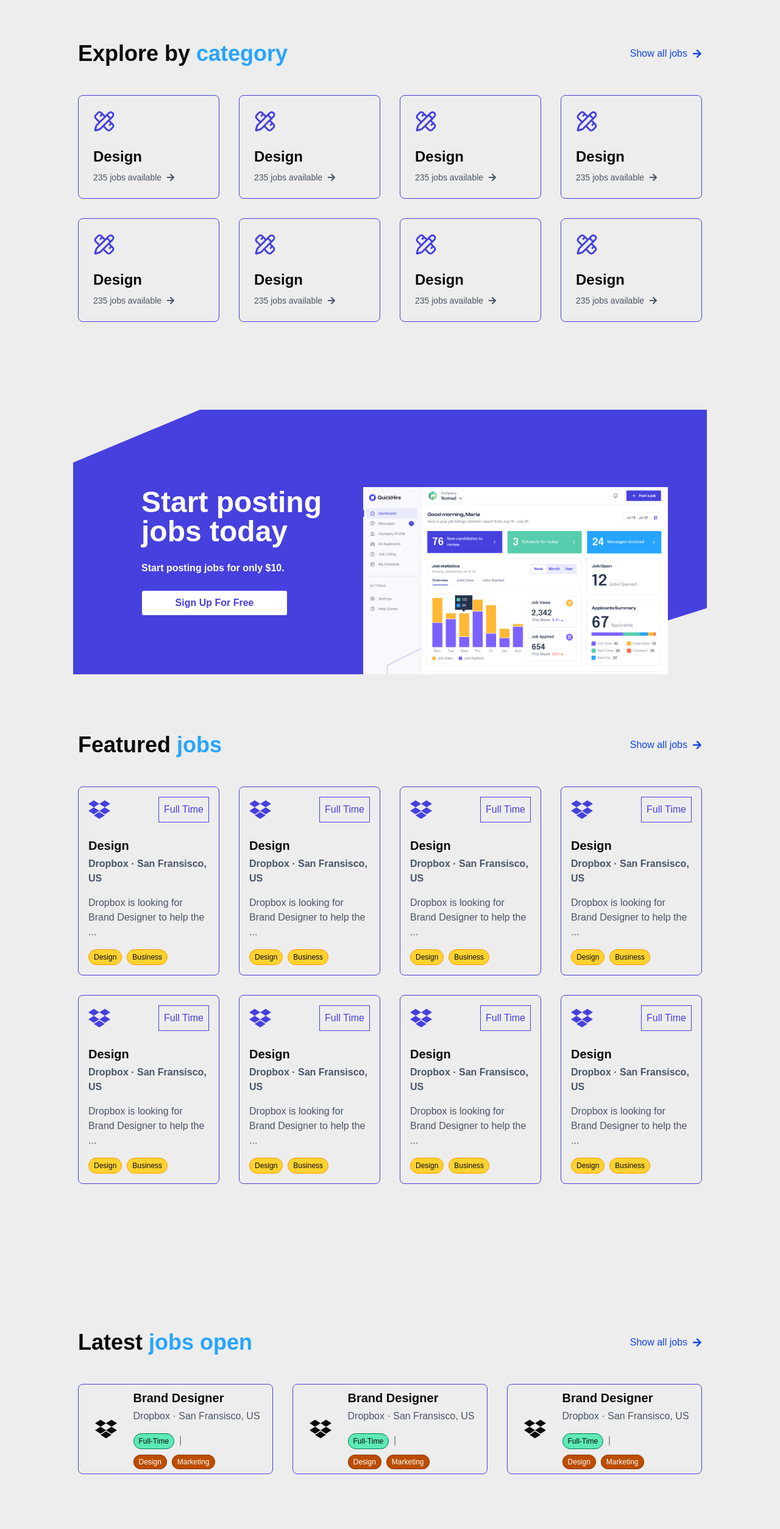
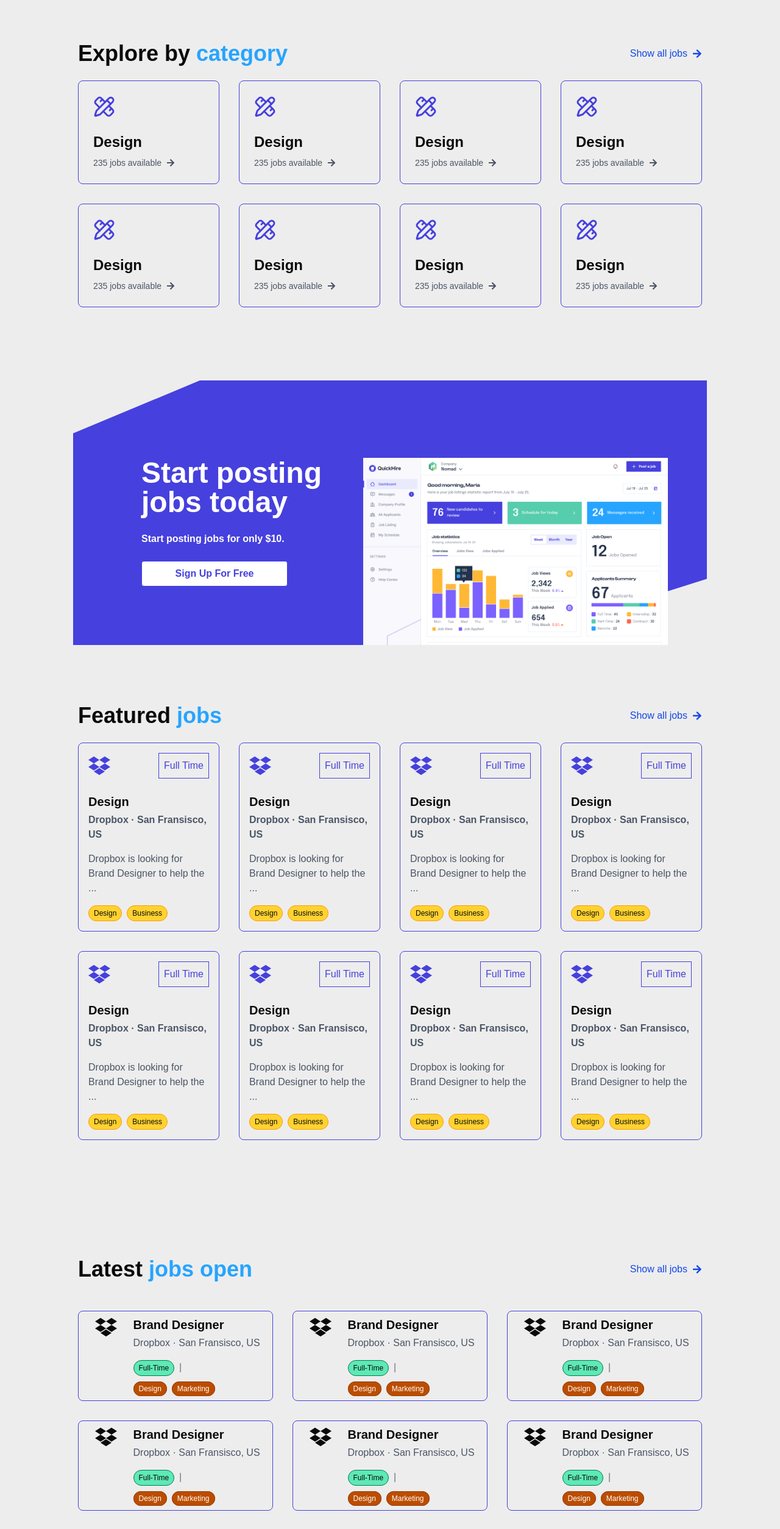
Before and after one commit to Marg0n/QuickHire, a Next.js app in the folder frontend/: page / in a window 1280 px wide. Shown: the part 980-3488 px from the top of the page at 61% size. Built offline with nearby package versions, Linux system fonts and the light colour scheme; a web font is replaced by a local one.

Commit message:
Modify: Modified Featured, Category and Latest component responsiveness behaviour.

```diff
--- a/frontend/package.json
+++ b/frontend/package.json
@@ -13,7 +13,8 @@
     "next": "16.1.6",
     "react": "19.2.3",
     "react-dom": "19.2.3",
-    "react-icons": "^5.5.0"
+    "react-icons": "^5.5.0",
+    "swiper": "^12.1.2"
   },
   "devDependencies": {
     "@tailwindcss/postcss": "^4",
--- a/frontend/src/components/landing/category/Category.tsx
+++ b/frontend/src/components/landing/category/Category.tsx
@@ -23,47 +23,16 @@ const Category = () => {
       </div>
 
       {/* content */}
-      <div className="grid grid-cols-1 md:grid-cols-4 gap-8 my-12">
-        <CategoryBox
-          icon={<LuPencilRuler />}
-          title="Design"
-          description="235 jobs available"
-        />
-        <CategoryBox
-          icon={<LuPencilRuler />}
-          title="Design"
-          description="235 jobs available"
-        />
-        <CategoryBox
-          icon={<LuPencilRuler />}
-          title="Design"
-          description="235 jobs available"
-        />
-        <CategoryBox
-          icon={<LuPencilRuler />}
-          title="Design"
-          description="235 jobs available"
-        />
-        <CategoryBox
-          icon={<LuPencilRuler />}
-          title="Design"
-          description="235 jobs available"
-        />
-        <CategoryBox
-          icon={<LuPencilRuler />}
-          title="Design"
-          description="235 jobs available"
-        />
-        <CategoryBox
-          icon={<LuPencilRuler />}
-          title="Design"
-          description="235 jobs available"
-        />
-        <CategoryBox
-          icon={<LuPencilRuler />}
-          title="Design"
-          description="235 jobs available"
-        />
+      <div className="grid grid-cols-1 md:grid-cols-4 gap-8 my-6">
+        {[...Array(8)].map((_, i) => (
+          <div key={i}>
+            <CategoryBox
+              icon={<LuPencilRuler />}
+              title="Design"
+              description="235 jobs available"
+            />
+          </div>
+        ))}
       </div>
 
       <Link
--- a/frontend/src/components/landing/featured/Featured.tsx
+++ b/frontend/src/components/landing/featured/Featured.tsx
@@ -1,8 +1,32 @@
+"use client";
+
 import Link from "next/link";
-import React from "react";
 import { FaArrowRight, FaDropbox } from "react-icons/fa";
 import FeaturedBox from "./FeaturedBox";
-import { LuPencilRuler } from "react-icons/lu";
+
+//? Import Swiper React components
+import { Swiper, SwiperSlide } from "swiper/react";
+
+//? Import Swiper styles
+import "swiper/css";
+import "swiper/css/scrollbar";
+import "swiper/css/navigation";
+import "swiper/css/pagination";
+
+//? import required modules
+import { Keyboard, Scrollbar, Navigation, Pagination } from "swiper/modules";
+
+//? cards
+const cards = Array(8).fill({
+  icon: <FaDropbox />,
+  type: "Full Time",
+  title: "Design",
+  platform: "Dropbox",
+  address: "San Fransisco, US",
+  tags: ["Design", "Business"],
+  description:
+    "Dropbox is looking for Brand Designer to help the team to create a new brand identity for the company.",
+});
 
 const Featured = () => {
   return (
@@ -23,7 +47,7 @@ const Featured = () => {
       </div>
 
       {/* content */}
-      <div className="grid grid-cols-1 md:grid-cols-3 xl:grid-cols-4 gap-8 my-12">
+      <div className="hidden lg:grid grid-cols-1 md:grid-cols-3 xl:grid-cols-4 gap-8 mt-6">
           {[...Array(8)].map((_, i) => (
             <div key={i} >
               <FeaturedBox
@@ -39,6 +63,27 @@ const Featured = () => {
           ))}
       </div>
 
+      <div className="my-12 cursor-grab lg:hidden">
+        <Swiper
+          slidesPerView={1} // 1 slide on mobile
+          spaceBetween={16}
+          breakpoints={{
+            640: { slidesPerView: 2, spaceBetween: 16 },
+            1024: { slidesPerView: 3, spaceBetween: 20 },
+          }}
+          // navigation
+          // pagination={{ clickable: false }}
+          // scrollbar={{ draggable: false }}
+          modules={[Keyboard, Navigation, Pagination, Scrollbar]}
+        >
+          {cards.map((item, index) => (
+            <SwiperSlide key={index}>
+              <FeaturedBox {...item} />
+            </SwiperSlide>
+          ))}
+        </Swiper>
+      </div>
+
       <Link
         href={"/showall"}
         className=" md:hidden flex justify-start items-center gap-2 text-blue-700 font-semibold"
--- a/frontend/src/components/landing/latest/Latest.tsx
+++ b/frontend/src/components/landing/latest/Latest.tsx
@@ -22,6 +22,8 @@ const Latest = () => {
 
       {/* content */}
       <div className="grid grid-cols-1 md:grid-cols-2 xl:grid-cols-3 gap-8 my-12">
+        {[...Array(8)].map((_, i) => (
+          <div key={i}>
             <LatestBox
               icon={<FaDropbox />}
               type="Full-Time"
@@ -30,23 +32,8 @@ const Latest = () => {
               address="San Fransisco, US"
               tags={["Design", "Marketing"]}
             />
-        <LatestBox
-          icon={<FaDropbox />}
-          type="Full-Time"
-          title="Brand Designer"
-          platform="Dropbox"
-          address="San Fransisco, US"
-          tags={["Design", "Marketing"]}
-        />
-        <LatestBox
-          icon={<FaDropbox />}
-          type="Full-Time"
-          title="Brand Designer"
-          platform="Dropbox"
-          address="San Fransisco, US"
-          tags={["Design", "Marketing"]}
-        />
-
+          </div>
+        ))}
       </div>
 
       <Link
```
Also changed, not shown: 1 other file (tests, documents, lock files or other folders). Lines whose indentation alone changed are shown as unchanged.
